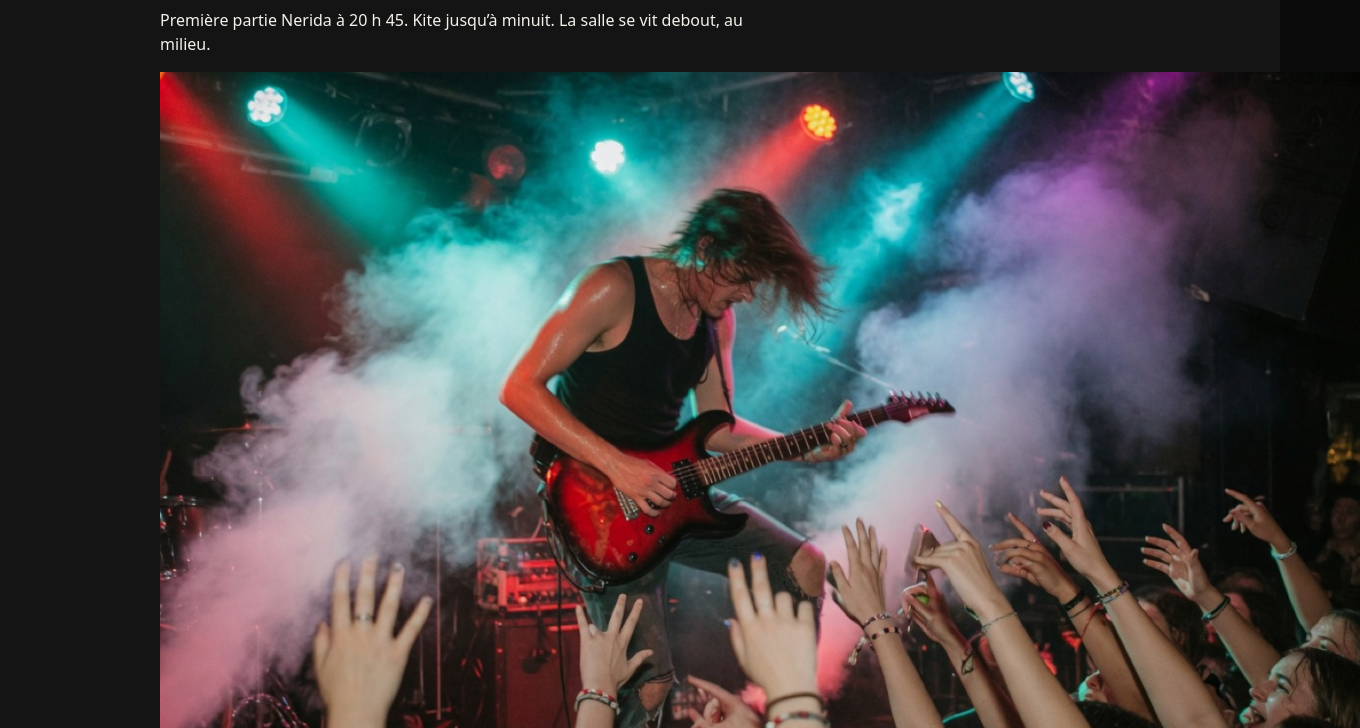
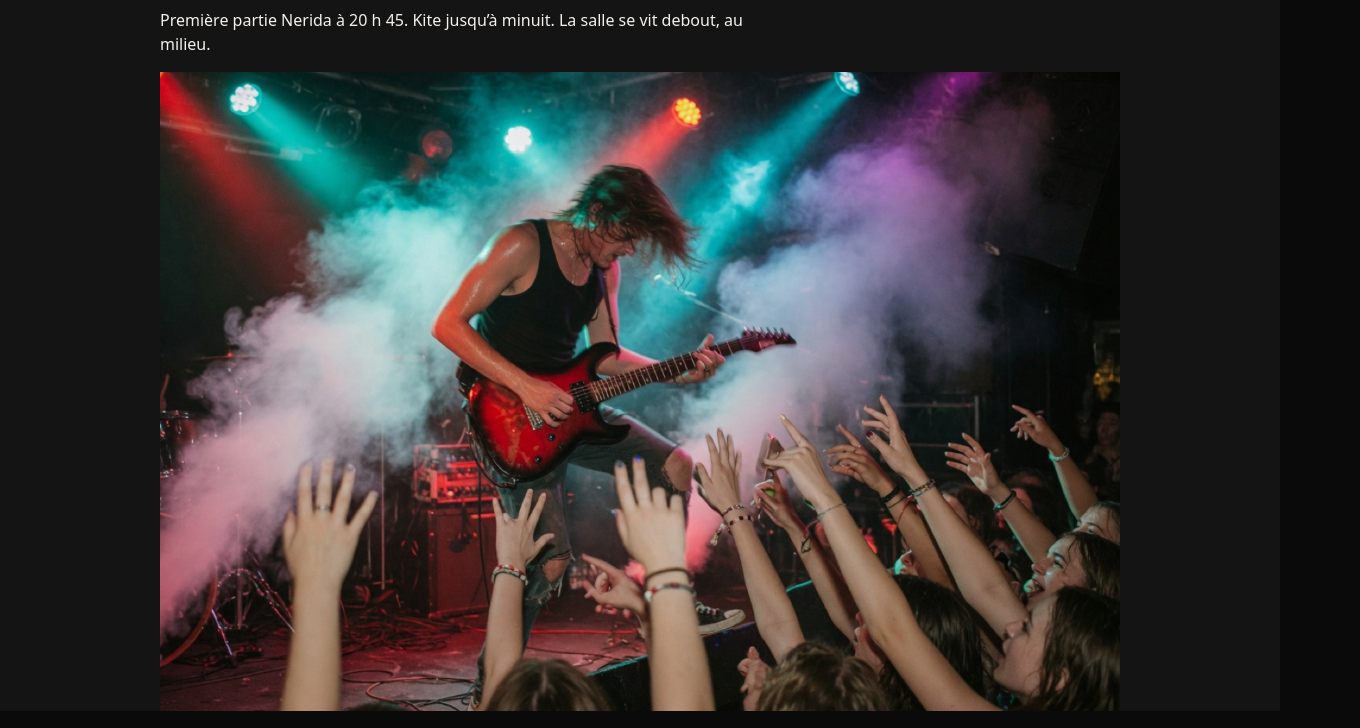
Before and after one commit to TheBalaboo/option-web-loic, a plain HTML site: page depart/index.html in a window 1280 px wide. Shown: the part 636-1364 px from the top of the page, 1360 px wide, since content can reach past the window. Drawn offline with Linux system fonts and the light colour scheme.

Commit message:
css global amélioré

```diff
--- a/depart/css/style.css
+++ b/depart/css/style.css
@@ -7,6 +7,12 @@ box-sizing: border-box;
 * {
 margin: 0;
 padding: 0;
+}
+
+img {
+max-width: 100%;
+height: auto;
+display: block;
 }
 
 body {
```
